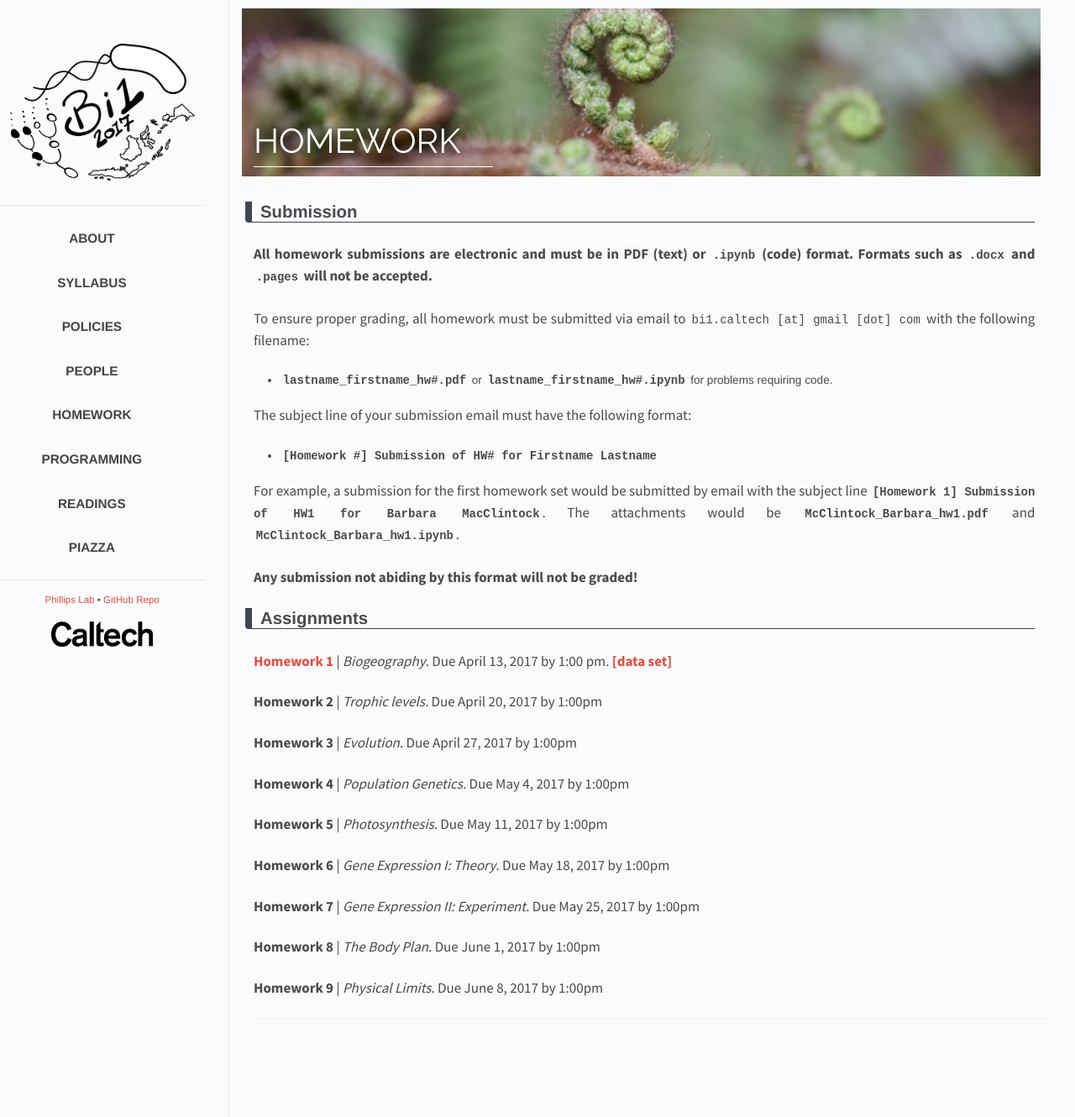
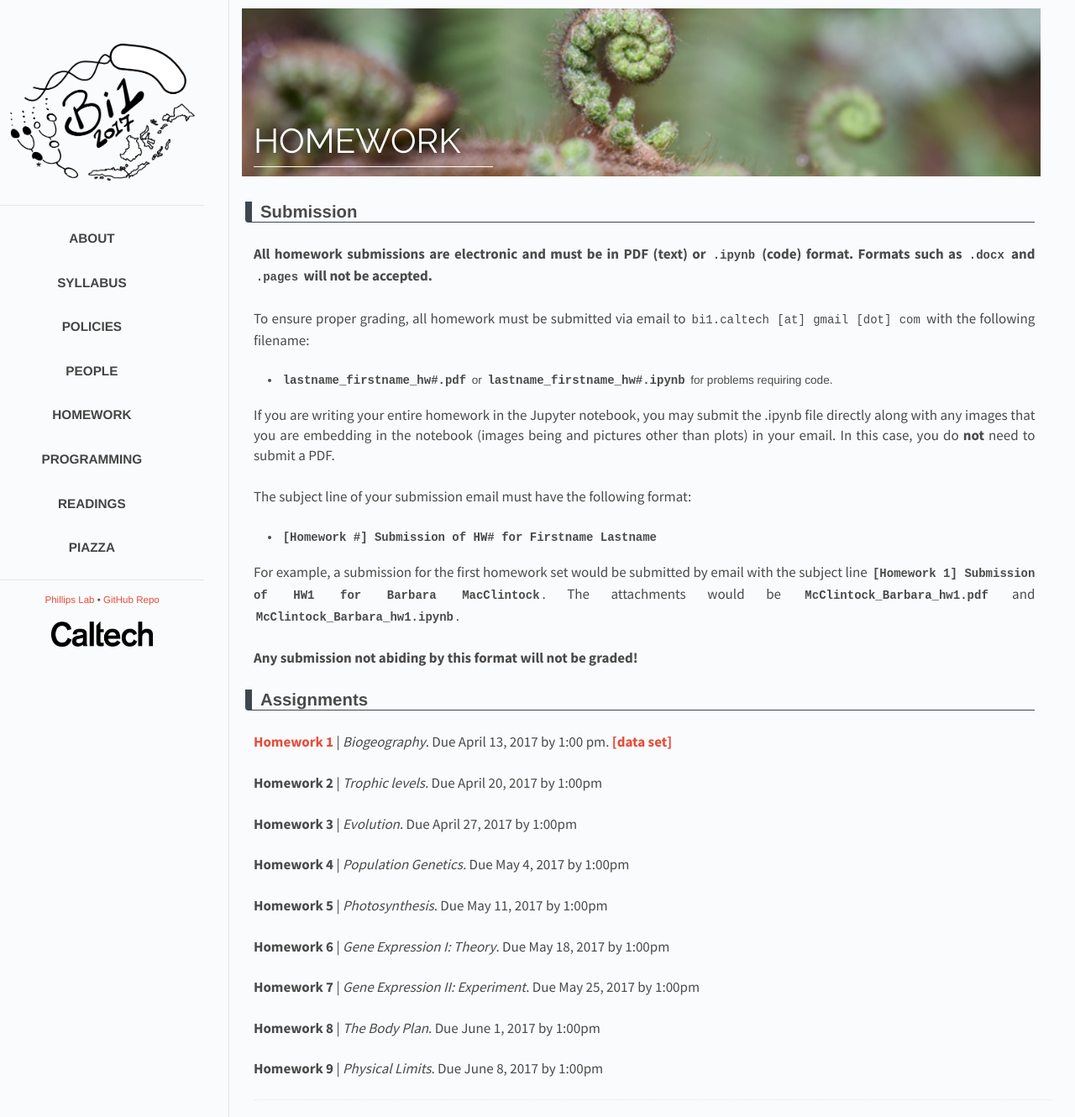
Before and after one commit to RPGroup-PBoC/bi1, a Jekyll site: the page built from _posts/2017-01-27-homework.md, in a window 1280 px wide. Shown: the whole page at 84% size. Built offline with Jekyll 4.4.1, drawn with Linux system fonts in a browser that asks for light colours.

Commit message:
Updated homework submission policy

```diff
--- a/_posts/2017-01-27-homework.md
+++ b/_posts/2017-01-27-homework.md
@@ -15,6 +15,9 @@ To ensure proper grading, all homework must be submitted via email to `bi1.calte
 
   * **`lastname_firstname_hw#.pdf`** or **`lastname_firstname_hw#.ipynb`** for
   problems requiring code.
+
+
+If you are writing your entire homework in the Jupyter notebook, you may submit the .ipynb file directly along with any images that you are embedding in the notebook (images being and pictures other than plots) in your email. In this case, you do **not** need to submit a PDF.
 
 The subject line of your submission email must have the following format:
 
```
Also changed, not shown: 1 other file.
